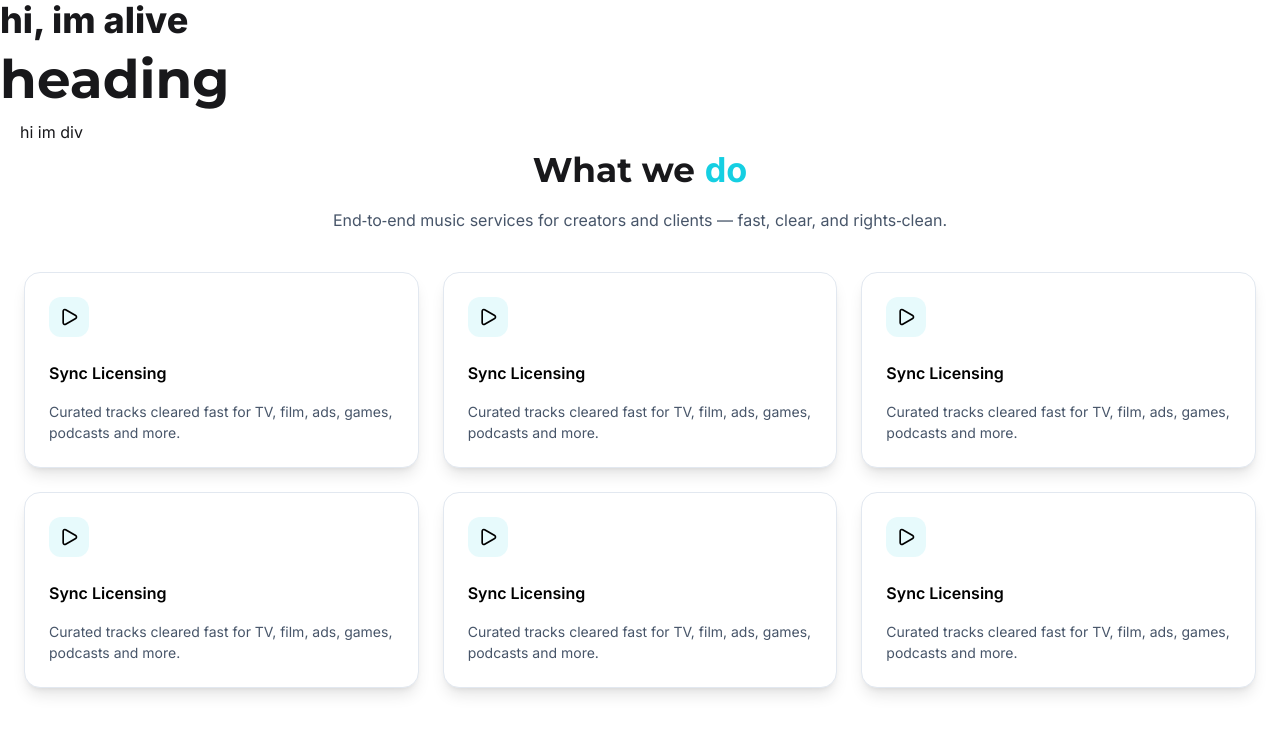
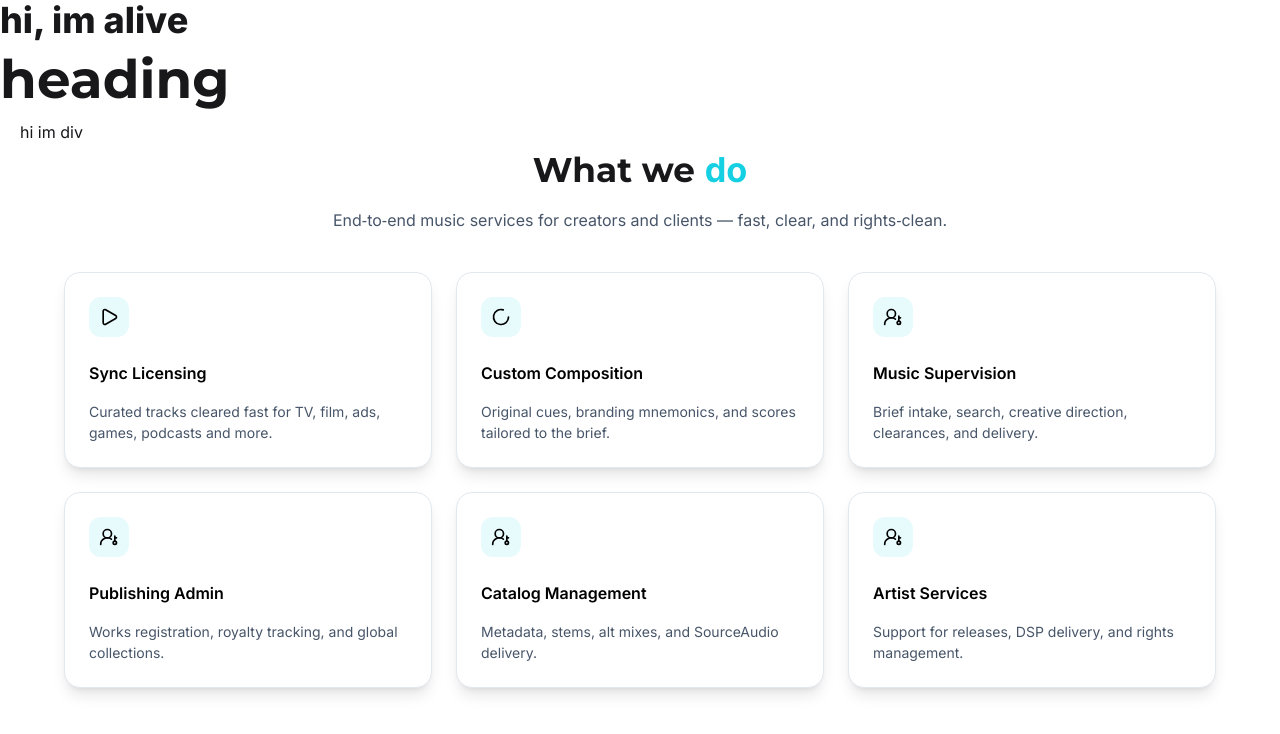
Before and after one commit to ratul-sardar/Landing-page-for-artofwar721, a React (Vite) app: page / in a window 1280 px wide. Shown: the top 734 px of the page. Built offline with nearby package versions, Linux system fonts and the light colour scheme.

Commit message:
Card components are now complete and the WhatWeDo section is done, next i will work on the How it works section

```diff
--- a/src/Components/Cards/Card.jsx
+++ b/src/Components/Cards/Card.jsx
@@ -1,25 +1,28 @@
 import { Play } from "lucide-react";
 
-export default function Card() {
+export default function Card({ icon, subHeading, heading, body }) {
   return (
     <>
       <div className="card card-md reveal rounded-2xl border border-slate-200 bg-white shadow-lg">
         <div className="card-body">
           {/* card Icon*/}
-          <div className="h-10 w-10 rounded-xl bg-brand-primary/10 text-brand-dark grid place-items-center">
-            <Play size={20} />
-          </div>
+          {icon ? (
+            <div className="h-10 w-10 rounded-xl bg-brand-primary/10 text-brand-dark grid place-items-center">
+              {icon}
+            </div>
+          ) : subHeading ? (
+            <p className="text-xs mb-2">{subHeading}</p>
+          ) : (
+            ""
+          )}
 
           {/* Card Heading*/}
           <p className="font-semibold text-[1rem] text-brand-dark! mt-4">
-            Sync Licensing
+            {heading}
           </p>
 
           {/* Card Body Text*/}
-          <p className="text-md mt-2">
-            Curated tracks cleared fast for TV, film, ads, games, podcasts and
-            more.
-          </p>
+          <p className="text-md mt-2">{body}</p>
         </div>
       </div>
     </>
--- a/src/Sections/WhatWeDo/WhatWeDo.jsx
+++ b/src/Sections/WhatWeDo/WhatWeDo.jsx
@@ -1,9 +1,45 @@
+import { LoaderCircle, Play, UserRoundKey } from "lucide-react";
 import Card from "../../Components/Cards/Card";
+
+// Card Icons
+const icon1 = <Play size={20} />;
+const icon2 = <LoaderCircle size={20} />;
+const icon3 = <UserRoundKey size={20} />;
+const icon4 = <UserRoundKey size={20} />;
+const icon5 = <UserRoundKey size={20} />;
+const icon6 = <UserRoundKey size={20} />;
+
+//Card SubHeadings
+const subHeading1 = "";
+const subHeading2 = "";
+const subHeading3 = "";
+const subHeading4 = "";
+const subHeading5 = "";
+const subHeading6 = "";
+
+//Card Headings
+const heading1 = "Sync Licensing";
+const heading2 = "Custom Composition";
+const heading3 = "Music Supervision";
+const heading4 = "Publishing Admin";
+const heading5 = "Catalog Management";
+const heading6 = "Artist Services";
+
+//Card Body Texts
+const body1 =
+  "Curated tracks cleared fast for TV, film, ads, games, podcasts and more.";
+const body2 =
+  "Original cues, branding mnemonics, and scores tailored to the brief.";
+const body3 =
+  "Brief intake, search, creative direction, clearances, and delivery.";
+const body4 = "Works registration, royalty tracking, and global collections.";
+const body5 = "Metadata, stems, alt mixes, and SourceAudio delivery.";
+const body6 = "Support for releases, DSP delivery, and rights management.";
 
 export default function WhatWeDo() {
   return (
     <>
-      <section className="container mx-auto px-6">
+      <section className="cssContainer">
         {/* What We Do Section*/}
 
         {/* Section Heading*/}
@@ -19,12 +55,42 @@ export default function WhatWeDo() {
 
         {/* Info Cards*/}
         <div className="mt-10 grid gap-4 sm:gap-6 grid-cols-1 sm:grid-cols-2 lg:grid-cols-3">
-          <Card></Card>
-          <Card></Card>
-          <Card></Card>
-          <Card></Card>
-          <Card></Card>
-          <Card></Card>
+          <Card
+            icon={icon1}
+            subHeading={subHeading1}
+            heading={heading1}
+            body={body1}
+          ></Card>
+          <Card
+            icon={icon2}
+            subHeading={subHeading2}
+            heading={heading2}
+            body={body2}
+          ></Card>
+          <Card
+            icon={icon3}
+            subHeading={subHeading3}
+            heading={heading3}
+            body={body3}
+          ></Card>
+          <Card
+            icon={icon4}
+            subHeading={subHeading4}
+            heading={heading4}
+            body={body4}
+          ></Card>
+          <Card
+            icon={icon5}
+            subHeading={subHeading5}
+            heading={heading5}
+            body={body5}
+          ></Card>
+          <Card
+            icon={icon6}
+            subHeading={subHeading6}
+            heading={heading6}
+            body={body6}
+          ></Card>
         </div>
       </section>
     </>
--- a/src/index.css
+++ b/src/index.css
@@ -12,6 +12,8 @@
     font-family: "Inter", sans-serif;
     font-optical-sizing: auto;
 }
+
+/*Font and Texts*/
 
 h1,
 h2,
@@ -39,3 +41,11 @@ h3 {
 p {
     color: rgb(71, 85, 105);
 }
+
+/*Global classes*/
+.cssContainer {
+    max-width: 1200px;
+    margin: 0 auto;
+    padding-left: 1.5rem;
+    padding-right: 1.5rem;
+}
```
